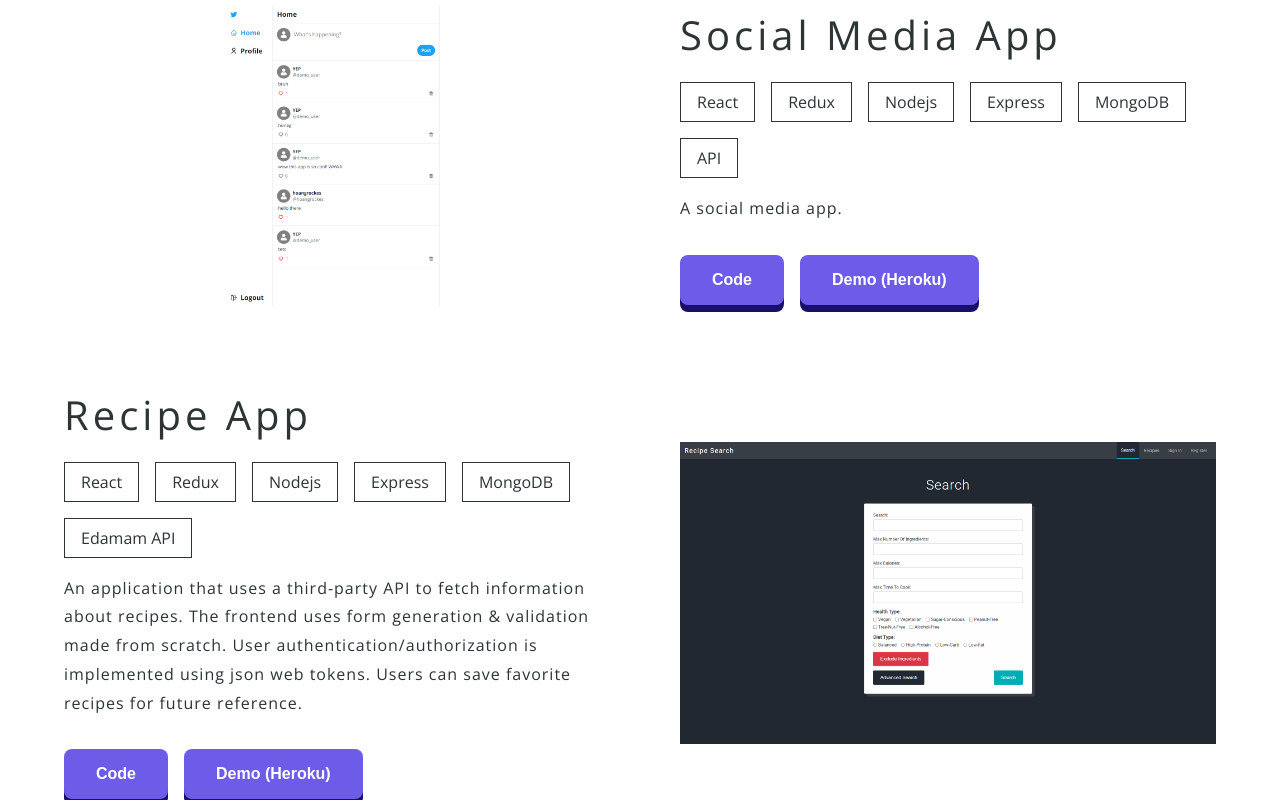
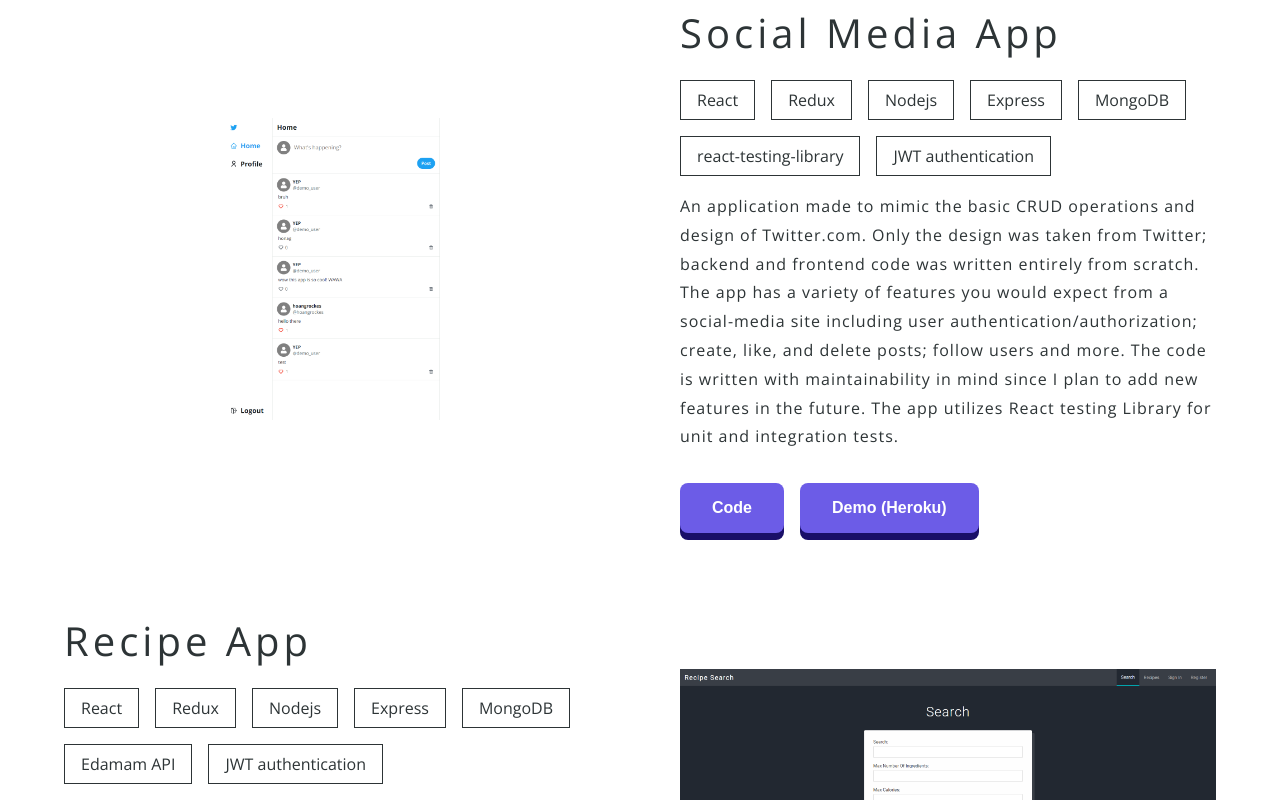
Before and after one commit to HoangNguyen-CA/portfolio, a React (Create React App) app: page / in a window 1280 px wide. Shown: the part 1020-1820 px from the top of the page. Built offline with nearby package versions, Linux system fonts and the light colour scheme.

Commit message:
added smooth scroll to contact functionality, added description for social-media-app

```diff
--- a/src/contact/Contact.js
+++ b/src/contact/Contact.js
@@ -67,7 +67,7 @@ const Form = styled.form`
 
 const Contact = () => {
   return (
-    <Layout header='Contact'>
+    <Layout header='Contact' name='contactSection'>
       <Form name='contact' method='post'>
         <input type='hidden' name='form-name' value='contact' />
 
--- a/src/navbar/Navbar.js
+++ b/src/navbar/Navbar.js
@@ -46,7 +46,6 @@ const Navbar = () => {
   const navRef = useRef();
   const [active, setActive] = useState();
 
-  console.log(active);
   const onScroll = () => {
     if (window.scrollY > navRef.current.offsetHeight + 50) {
       setActive(true);
--- a/src/navbar/Navlinks.js
+++ b/src/navbar/Navlinks.js
@@ -13,6 +13,7 @@ const Navlinks = () => {
   return (
     <Container>
       <Link to='mainProjects'>Projects</Link>
+      <Link to='contactSection'>Contact</Link>
     </Container>
   );
 };
--- a/src/projects/projectInfo.js
+++ b/src/projects/projectInfo.js
@@ -13,15 +13,31 @@ const MainProjectsList = [
   {
     header: 'Social Media App',
     image: socialMediaAppImage,
-    tags: ['React', 'Redux', 'Nodejs', 'Express', 'MongoDB', 'API'],
-    desc: 'A social media app.',
+    tags: [
+      'React',
+      'Redux',
+      'Nodejs',
+      'Express',
+      'MongoDB',
+      'react-testing-library',
+      'JWT authentication',
+    ],
+    desc: `An application made to mimic the basic CRUD operations and design of Twitter.com. Only the design was taken from Twitter; backend and frontend code was written entirely from scratch. The app has a variety of features you would expect from a social-media site including user authentication/authorization; create, like, and delete posts; follow users and more. The code is written with maintainability in mind since I plan to add new features in the future. The app utilizes React testing Library for unit and integration tests.`,
     demoLink: 'https://hoang-nguyen-twitter.herokuapp.com/',
     codeLink: 'https://github.com/HoangNguyen-CA/social-media-app',
   },
   {
     header: 'Recipe App',
     image: recipeAppImage,
-    tags: ['React', 'Redux', 'Nodejs', 'Express', 'MongoDB', 'Edamam API'],
+    tags: [
+      'React',
+      'Redux',
+      'Nodejs',
+      'Express',
+      'MongoDB',
+      'Edamam API',
+      'JWT authentication',
+    ],
     desc: 'An application that uses a third-party API to fetch information about recipes. The frontend uses form generation & validation made from scratch. User authentication/authorization is implemented using json web tokens. Users can save favorite recipes for future reference.',
     demoLink: 'https://hoangnguyen-recipe-app.herokuapp.com/',
     codeLink: 'https://github.com/HoangNguyen-CA/cooking-recipe-app',
```
